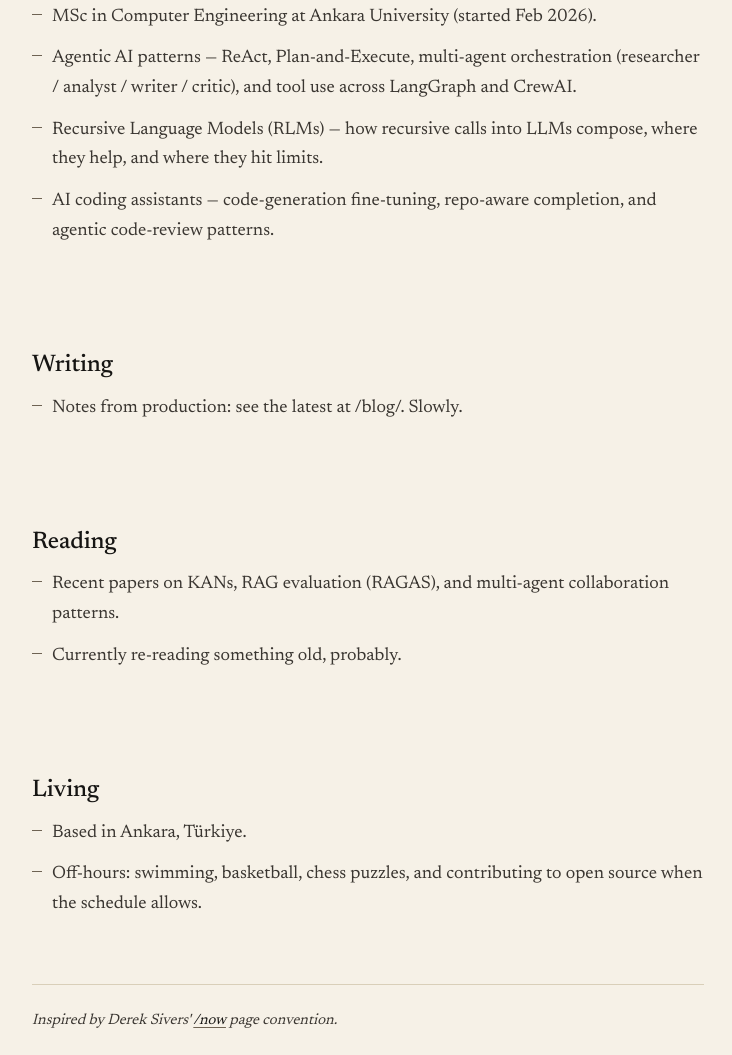
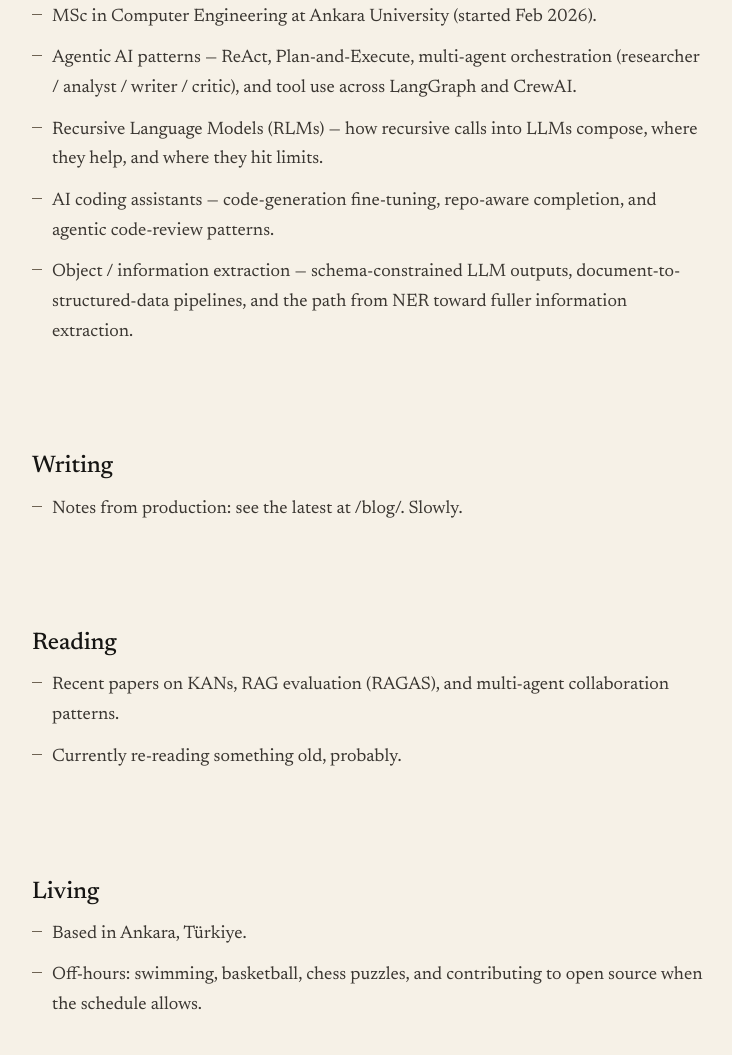
Before and after one commit to Berkkirik/berkkirik.github.io, an Astro site: page /now in a window 1280 px wide. Shown: the part 658-1713 px from the top of the page, without its empty margins (272-1004 px from the left). Built offline with nearby package versions, Linux system fonts and the light colour scheme; Astro itself is replaced by a stand-in of ours.

Commit message:
/now: add object/information extraction to studying list

```diff
--- a/src/pages/now.astro
+++ b/src/pages/now.astro
@@ -21,6 +21,7 @@ const sections = [
 			'Agentic AI patterns — ReAct, Plan-and-Execute, multi-agent orchestration (researcher / analyst / writer / critic), and tool use across LangGraph and CrewAI.',
 			'Recursive Language Models (RLMs) — how recursive calls into LLMs compose, where they help, and where they hit limits.',
 			'AI coding assistants — code-generation fine-tuning, repo-aware completion, and agentic code-review patterns.',
+			'Object / information extraction — schema-constrained LLM outputs, document-to-structured-data pipelines, and the path from NER toward fuller information extraction.',
 		],
 	},
 	{
```
